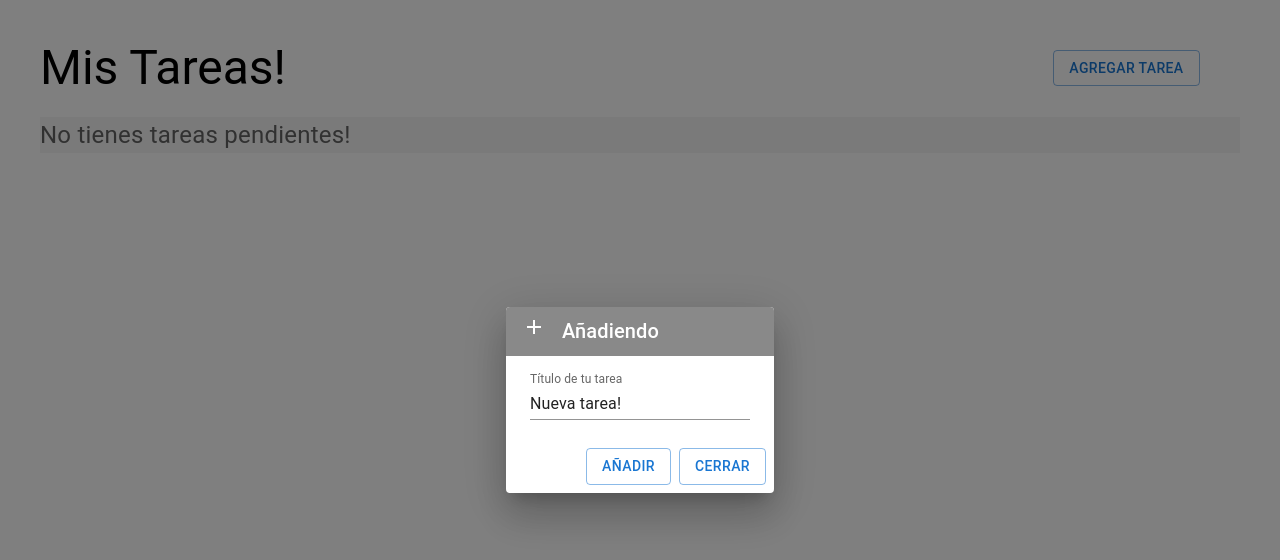
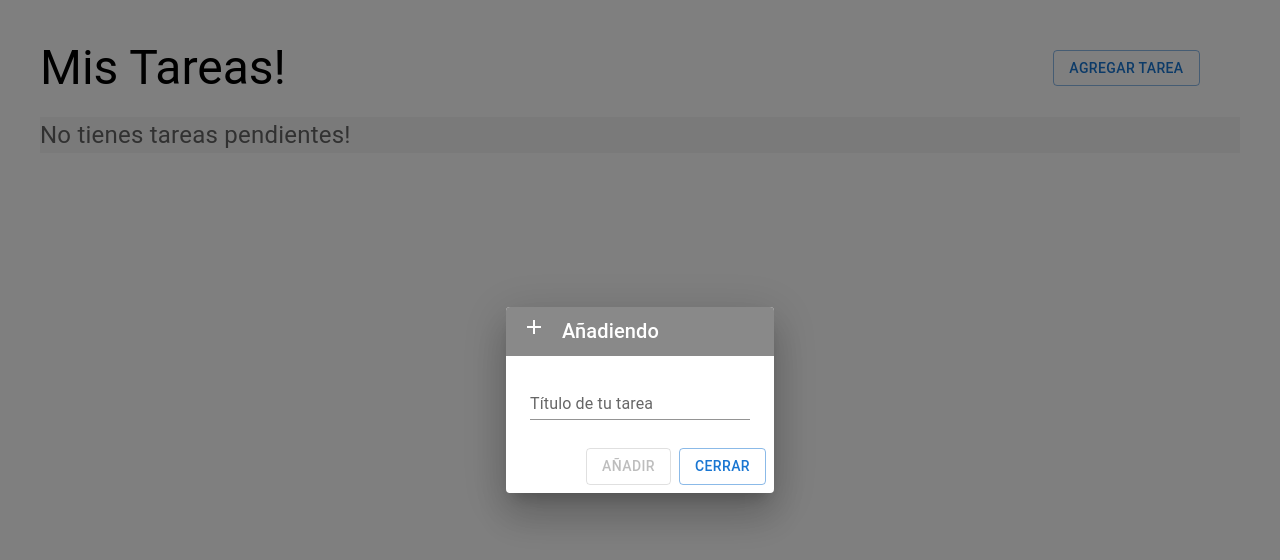
Before and after one commit to MR-DW/TaskList_Grupo1AP56, a React (Vite) app: page / in a window 1280 px wide. Both pictures are taken after a click on the button "AGREGAR TAREA". Shown: the top 560 px of the page. Built offline with nearby package versions, Linux system fonts and the light colour scheme.

Commit message:
Correcciones menores y estructuración de archivos
* Remover console.log
* Validación en el formulario. No se aceptan tareas sin nombre.
* Cerrar tags

```diff
--- a/src/componentes/TaskForm/index.jsx
+++ b/src/componentes/TaskList/TaskForm/index.jsx
@@ -4,7 +4,7 @@ import PropTypes from 'prop-types';
 import AddIcon from '@mui/icons-material/Add';
 import EditIcon from "@mui/icons-material/Edit";
 import './TaskForm.css'
-import { TaskContext } from "../TaskList"
+import { TaskContext } from ".."
 
 export default function TaskForm(props) {
   // eslint-disable-next-line no-unused-vars
@@ -16,7 +16,7 @@ export default function TaskForm(props) {
   };
 
   const [miTarea, setMiTarea] = useState(
-    tarea ?? { id: null, nombre: "Nueva tarea!", completado: false }
+    tarea ?? { id: null, nombre: "", completado: false }
   );
   const onCerrar=()=>{
     abrirFormulario(null,false)
@@ -36,9 +36,10 @@ export default function TaskForm(props) {
       />
     );
   };
-  const onSubmitForm = () => {
+  const onSubmitForm = (e) => {
     miTarea.id ? editarTarea(miTarea) : agregarTarea(miTarea);
     onCerrar();
+    e.preventDefault();
   };
   const campos = ["nombre"];
   return (
@@ -57,6 +58,7 @@ export default function TaskForm(props) {
         </DialogContent>
         <DialogActions>
           <Button
+            disabled={miTarea.nombre===""} //No permitir añadir una tarea sin nombre
             variant="outlined"
             type="submit"
           >{miTarea.id ? "Modificar" : "Añadir"}</Button>
--- a/src/componentes/TaskItem/index.jsx
+++ b/src/componentes/TaskList/TaskItem/index.jsx
@@ -8,8 +8,8 @@ import Grid from "@mui/material/Grid";
 import Typography from "@mui/material/Typography";
 import PropTypes from "prop-types";
 import { useContext } from "react";
-import "../TaskItem/TaskItem.css";
-import { TaskContext } from "../TaskList"
+import "./TaskItem.css";
+import { TaskContext } from ".."
 export default function TaskItem(props) {
   const { task } = props;
   // eslint-disable-next-line no-unused-vars
@@ -69,7 +69,7 @@ export default function TaskItem(props) {
                     color="error"
                     onClick={() => eliminarTarea(task)}
                   >
-                    <DeleteForeverIcon></DeleteForeverIcon>
+                    <DeleteForeverIcon/>
                   </Button>
                 </Grid>
                 {!task.completado && (
@@ -80,7 +80,7 @@ export default function TaskItem(props) {
                       color="warning"
                       onClick={() => abrirFormulario(task)}
                     >
-                      <EditIcon></EditIcon>
+                      <EditIcon/>
                     </Button>
                   </Grid>
                 )}
--- a/src/componentes/TaskList/index.jsx
+++ b/src/componentes/TaskList/index.jsx
@@ -1,7 +1,7 @@
 import Button from "@mui/material/Button";
 import { createContext, useState, useEffect, useRef } from "react";
-import TaskForm from "../TaskForm";
-import TaskItem from "../TaskItem";
+import TaskForm from "./TaskForm";
+import TaskItem from "./TaskItem";
 import Box from "@mui/material/Box";
 import Grid from "@mui/material/Grid";
 import "./TaskList.css";
@@ -25,7 +25,6 @@ export default function TaskList() {
   };
   //Me gustaría cargar y guardar items individualmente, pero lo mas sencillo es usar el estado completo.
   const cargarLista =()=>{
-    console.log("Cargando Lista")
     const localTasks=localStorage.getItem(nombre);
     if (localTasks!=null){
       const nuevaLista=JSON.parse(localTasks)
@@ -38,13 +37,10 @@ export default function TaskList() {
         return {...x, id:`TSK_${i++}`}
       }))
       setIdCounter(i)
-      console.log("Lista cargada")
     }
   }
   const guardarLista =()=>{
-    console.log(`pedido para guardar Lista: ${tasksEditado.current}`)
     if (!tasksEditado.current) return; //Evita guardar la lista con el setState inicial.
-    console.log("Guardando Lista")
     localStorage.setItem(nombre,
       JSON.stringify(tasks)
     );
@@ -119,8 +115,7 @@ export default function TaskList() {
                 <Button
                   variant="outlined"
                   onClick={() => {
-                    //setTareaSeleccionada(null);
-                    setMostrarForm(!mostrarForm);
+                    abrirFormulario(null)
                   }}
                 >
                   Agregar Tarea
```
Also changed, not shown: src/componentes/TaskList/TaskForm/TaskForm.css (renamed from src/componentes/TaskForm/TaskForm.css), src/componentes/TaskList/TaskItem/TaskItem.css (renamed from src/componentes/TaskItem/TaskItem.css).
